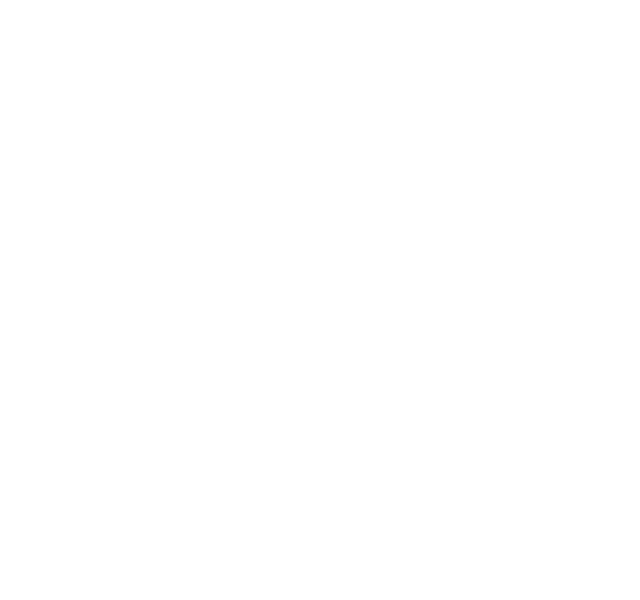
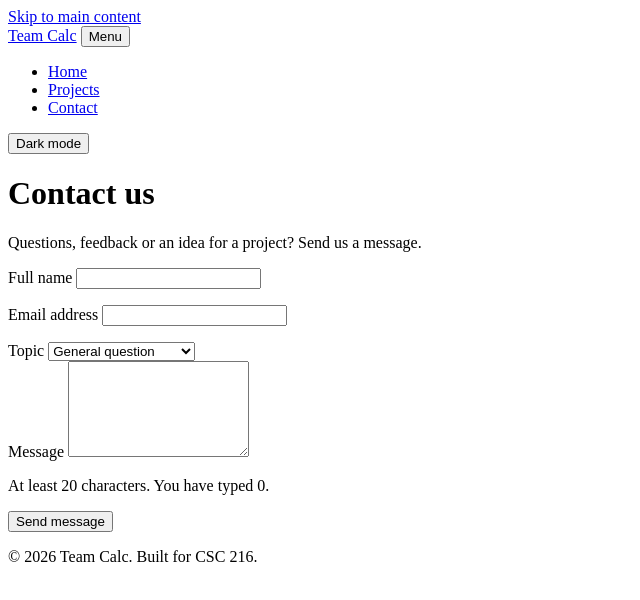
Before and after one commit to Babra-code/team-website, a plain HTML site: page team-website/contact.html in a window 1280 px wide. Shown: the whole page, without its empty margins (0-640 px from the left). Drawn offline with Linux system fonts and the light colour scheme.

```diff
--- a/team-website/contact.html
+++ b/team-website/contact.html
@@ -0,0 +1,75 @@
+<!DOCTYPE html>
+<html lang="en">
+<head>
+  <meta charset="UTF-8">
+  <meta name="viewport" content="width=device-width, initial-scale=1.0">
+  <meta name="description" content="Send a message to Team Calc.">
+  <title>Contact | Team Calc</title>
+  <link rel="stylesheet" href="css/styles.css">
+  <script src="js/script.js" defer></script>
+</head>
+<body>
+  <a class="skip-link" href="#main">Skip to main content</a>
+
+  <header class="site-header">
+    <div class="container header-inner">
+      <a class="logo" href="index.html">Team Calc</a>
+      <button class="nav-toggle" type="button" aria-expanded="false" aria-controls="site-nav">Menu</button>
+      <nav id="site-nav" class="site-nav" aria-label="Main">
+        <ul>
+          <li><a href="index.html">Home</a></li>
+          <li><a href="projects.html">Projects</a></li>
+          <li><a href="contact.html" aria-current="page">Contact</a></li>
+        </ul>
+      </nav>
+      <button class="theme-toggle" type="button" aria-pressed="false">Dark mode</button>
+    </div>
+  </header>
+
+  <main id="main" class="container">
+    <header class="page-header">
+      <h1>Contact us</h1>
+      <p class="lead">Questions, feedback or an idea for a project? Send us a message.</p>
+    </header>
+
+    <form id="contact-form" class="contact-form" novalidate>
+      <div class="field">
+        <label for="name">Full name</label>
+        <input type="text" id="name" name="name" autocomplete="name" required aria-describedby="name-error">
+        <p class="error" id="name-error"></p>
+      </div>
+
+      <div class="field">
+        <label for="email">Email address</label>
+        <input type="email" id="email" name="email" autocomplete="email" required aria-describedby="email-error">
+        <p class="error" id="email-error"></p>
+      </div>
+
+      <div class="field">
+        <label for="topic">Topic</label>
+        <select id="topic" name="topic">
+          <option value="general">General question</option>
+          <option value="collaboration">Collaboration</option>
+          <option value="feedback">Feedback on our site</option>
+        </select>
+      </div>
+
+      <div class="field">
+        <label for="message">Message</label>
+        <textarea id="message" name="message" rows="6" required minlength="20" aria-describedby="message-hint message-error"></textarea>
+        <p class="hint" id="message-hint">At least 20 characters. You have typed <span id="char-count">0</span>.</p>
+        <p class="error" id="message-error"></p>
+      </div>
+
+      <button class="button" type="submit">Send message</button>
+      <p id="form-status" class="form-status" role="status"></p>
+    </form>
+  </main>
+
+  <footer class="site-footer">
+    <div class="container">
+      <p>© <span id="year">2026</span> Team Calc. Built for CSC 216.</p>
+    </div>
+  </footer>
+</body>
+</html>
```
Also changed, not shown: team-website/projects.html (+1 -1 lines).
